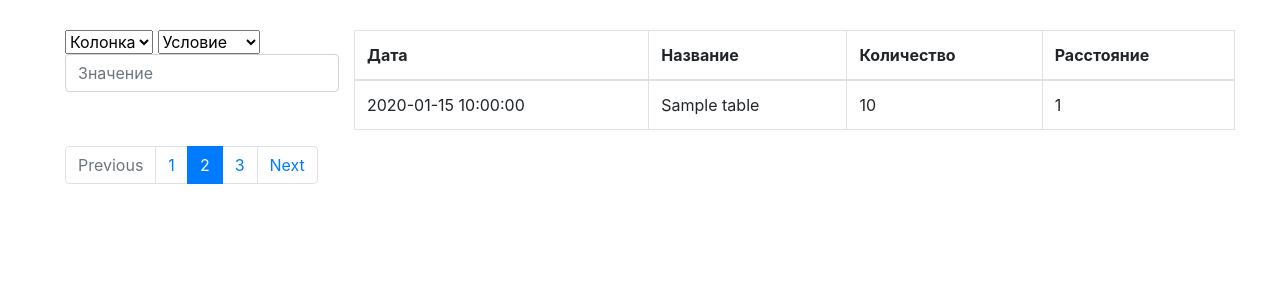
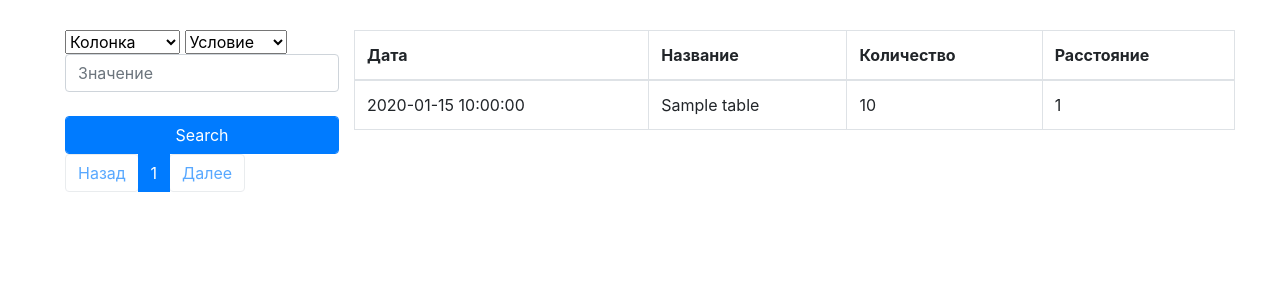
Before and after one commit to BonusGned/single_page, a Flask app: template templates/tables/index.html in a window 1280 px wide. Shown: the top 300 px of the page. Run offline with Flask 2, Linux system fonts and the light colour scheme; the template is opened without the code that fills it: values that come from a table or form of the project are taken from there, others are empty; tables that the repository leaves empty hold one stand-in row (values such as "Sample post"); some libraries are stand-ins or nearby versions.

Commit message:
Update index.html

```diff
--- a/templates/tables/index.html
+++ b/templates/tables/index.html
@@ -6,8 +6,9 @@
 
     <link rel="stylesheet" href="https://stackpath.bootstrapcdn.com/bootstrap/4.3.1/css/bootstrap.min.css"
           integrity="sha384-ggOyR0iXCbMQv3Xipma34MD+dH/1fQ784/j6cY/iJTQUOhcWr7x9JvoRxT2MZw1T" crossorigin="anonymous">
-    <script src="https://code.jquery.com/jquery-3.3.1.slim.min.js"
-            integrity="sha384-q8i/X+965DzO0rT7abK41JStQIAqVgRVzpbzo5smXKp4YfRvH+8abtTE1Pi6jizo"
+    <script
+            src="https://code.jquery.com/jquery-3.6.0.js"
+            integrity="sha256-H+K7U5CnXl1h5ywQfKtSj8PCmoN9aaq30gDh27Xc0jk="
             crossorigin="anonymous"></script>
     <script src="https://cdnjs.cloudflare.com/ajax/libs/popper.js/1.14.7/umd/popper.min.js"
             integrity="sha384-UO2eT0CpHqdSJQ6hJty5KVphtPhzWj9WO1clHTMGa3JDZwrnQq4sF86dIHNDz0W1"
@@ -21,25 +22,32 @@
 <div class="container-fluid">
     <div class="row" style="margin-top: 30px; padding-left: 65px">
 
+        <form action="" method="post" autocomplete="off" id="filter">
             <div>
-        <select class="form-select" aria-label="Default select example">
+                <select class="form-select" aria-label="Default select example" name="column" id="column">
                     <option selected>Колонка</option>
-            <option value="1">#</option>
+                    <option value="name">Название</option>
+                    <option value="quantity">Количество</option>
+                    <option value="distance">Расстояние</option>
                 </select>
 
-        <select class="form-select" aria-label="Default select example">
+                <select class="form-select" name="condition" id="condition">
                     <option selected>Условие</option>
-            <option value="1">=</option>
-            <option value="2"> > </option>
-            <option value="3"> < </option>
-            <option value="3"> Содержит </option>
+                    <option value="=">=</option>
+                    <option value=">"> ></option>
+                    <option value="<"> <</option>
+                    <option value="contains">Содержит</option>
                 </select>
 
                 <input type="text" class="form-control" placeholder="Значение" aria-label="Recipient's username"
-               aria-describedby="basic-addon2"><br>
+                       aria-describedby="basic-addon2" name="search_value" id="search_value"><br>
+                <input type="submit" value="Search" class="form-control btn btn-primary " id="search"
+                       onclick="ajaxFilter()">
+            </div>
 
-    </div>
-    <div class="col-9">
+        </form>
+
+        <div id="table" class="col-9">
             <table class="table table-bordered">
                 <thead>
                 <tr>
@@ -50,7 +58,7 @@
                 </tr>
                 </thead>
                 <tbody>
-            {% for field in fields %}
+                {% for field in fields.items %}
                     <tr>
                         <td id="date">{{ field.date }}</td>
                         <td id="name">{{ field.name }}</td>
@@ -64,23 +72,103 @@
 
         <!-- Пагинация -->
 
-        <nav aria-label="...">
+        <nav id="pagination" aria-label="Page navigation example">
             <ul class="pagination">
-                <li class="page-item disabled">
-                    <a class="page-link" href="#" tabindex="-1">Previous</a>
+                {% if fields.has_prev %}
+                    <li class="page-item"><a class="page-link"
+                                             href="{{ url_for('index', page=fields.prev_num) }}">Назад</a>
                     </li>
-                <li class="page-item"><a class="page-link" href="#">1</a></li>
-                <li class="page-item active">
-                    <a class="page-link" href="#">2 <span class="sr-only">(current)</span></a>
+                {% else %}
+                    <li class="page-item"><a class="page-link btn disabled" href="#">Назад</a></li>
+                {% endif %}
+
+                {% for page in fields.iter_pages(left_edge=3, right_edge=3) %}
+                    {% if page %}
+
+                        {% if page==fields.page %}
+                            <li class="page-item active"><a class="page-link"
+                                                            href="{{ url_for('index', page=page) }}">{{ page }}</a></li>
+                        {% else %}
+                            <li class="page-item"><a class="page-link"
+                                                     href="{{ url_for('index', page=page) }}">{{ page }}</a></li>
+                        {% endif %}
+
+                    {% else %}
+                        <li class="page-item disabled" id="example_ellipsis"><a href="#" class="page-link">…</a></li>
+                    {% endif %}
+                {% endfor %}
+
+                {% if fields.has_next %}
+                    <li class="page-item"><a class="page-link"
+                                             href="{{ url_for('index', page=fields.next_num) }}">Далее</a>
                     </li>
-                <li class="page-item"><a class="page-link" href="#">3</a></li>
-                <li class="page-item">
-                    <a class="page-link" href="#">Next</a>
-                </li>
+                {% else %}
+                    <li class="page-item"><a class="page-link btn disabled" href="#">Далее</a></li>
+                {% endif %}
+
             </ul>
         </nav>
 
     </div>
+
 </div>
+
+<script>
+    function ajaxPagination() {
+        $('#pagination a.page-link').each((index, el) => {
+            $(el).click((e) => {
+                e.preventDefault()
+                let page_url = $(el).attr('href')
+                console.log(page_url)
+
+                $.ajax({
+                    url: page_url,
+                    type: 'GET',
+                    success: (data) => {
+                        $('#table').empty()
+                        $('#table').append($(data).find('#table').html())
+                        $('#pagination').empty()
+                        $('#pagination').append($(data).find('#pagination').html())
+
+                    }
+                })
+            })
+        })
+    }
+
+
+    function ajaxFilter() {
+
+        let column = document.querySelector('#column')
+        let condition = document.querySelector('#condition')
+        let search_value = document.querySelector('#search_value')
+
+        $.ajax({
+            url: 'http://127.0.0.1:5000/',
+            type: 'POST',
+            data: {
+                column: $(column).val(),
+                condition: $(condition).val(),
+                value: $(search_value).val(),
+            },
+            success: (data) => {
+                $('#table').empty()
+                $('#table').append($(data).find('#table').html())
+                $('#pagination').empty()
+                $('#pagination').append($(data).find('#pagination').html())
+
+            }
+        })
+    }
+
+
+    $(document).ready(function () {
+        ajaxPagination()
+    })
+
+    $(document).ajaxStop(function () {
+        ajaxPagination()
+    })
+</script>
 </body>
 </html>
```
Lines whose indentation alone changed are shown as unchanged.
